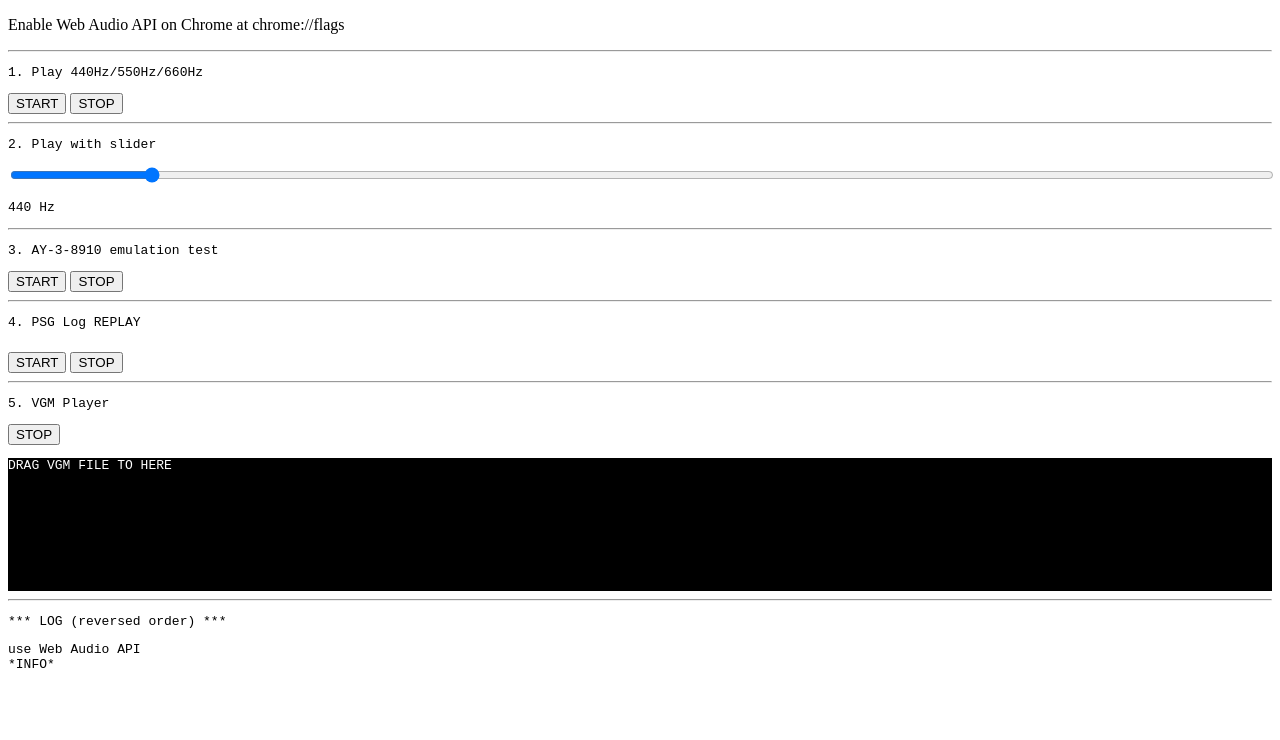
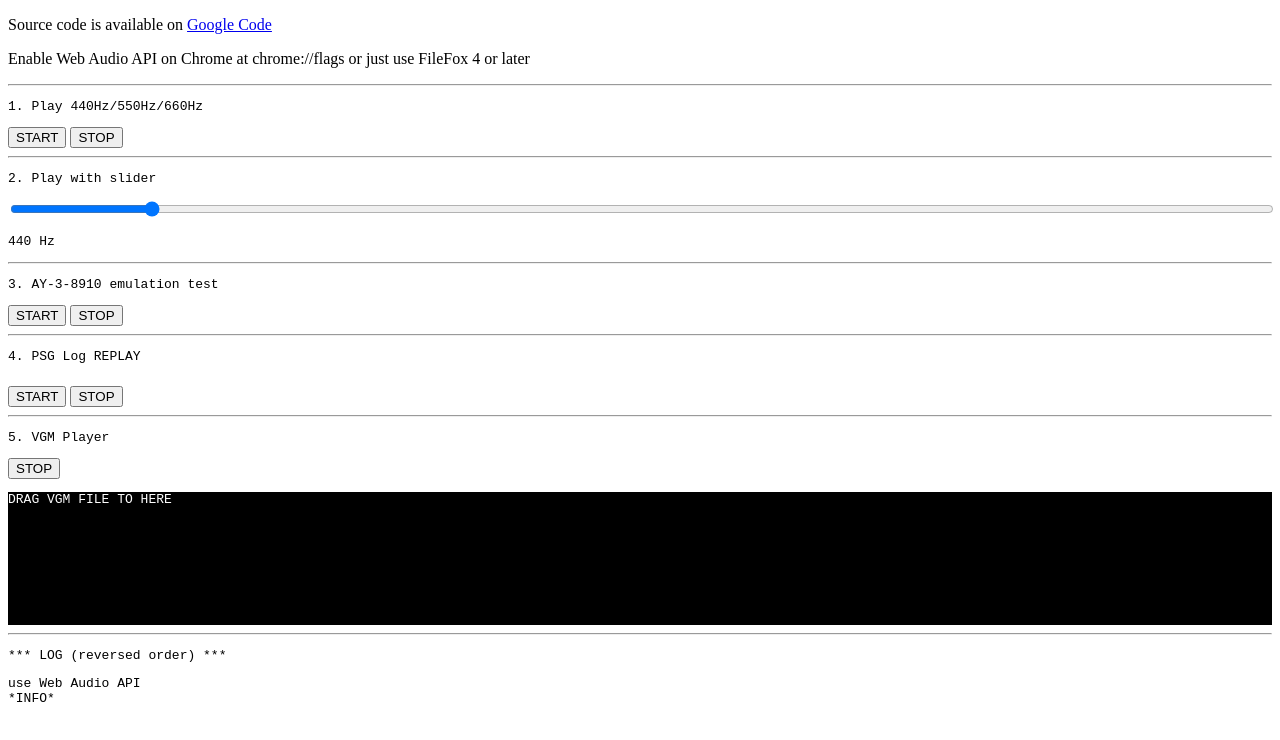
Before and after one commit to toyoshim/tss, a plain HTML site: page js/tss/test.html in a window 1280 px wide. Drawn offline with Linux system fonts and the light colour scheme; a script that the page names is missing.

Commit message:
Add comments on test page

```diff
--- a/js/tss/test.html
+++ b/js/tss/test.html
@@ -129,7 +129,8 @@
     </script>
 </head>
 <body>
-<p>Enable Web Audio API on Chrome at chrome://flags</p>
+<p>Source code is available on <a href="http://code.google.com/p/tss/">Google Code</a></p>
+<p>Enable Web Audio API on Chrome at chrome://flags or just use FileFox 4 or later</p>
 <hr>
 <pre>1. Play 440Hz/550Hz/660Hz</pre>
 <button onclick="test1start()">START</button>
```
